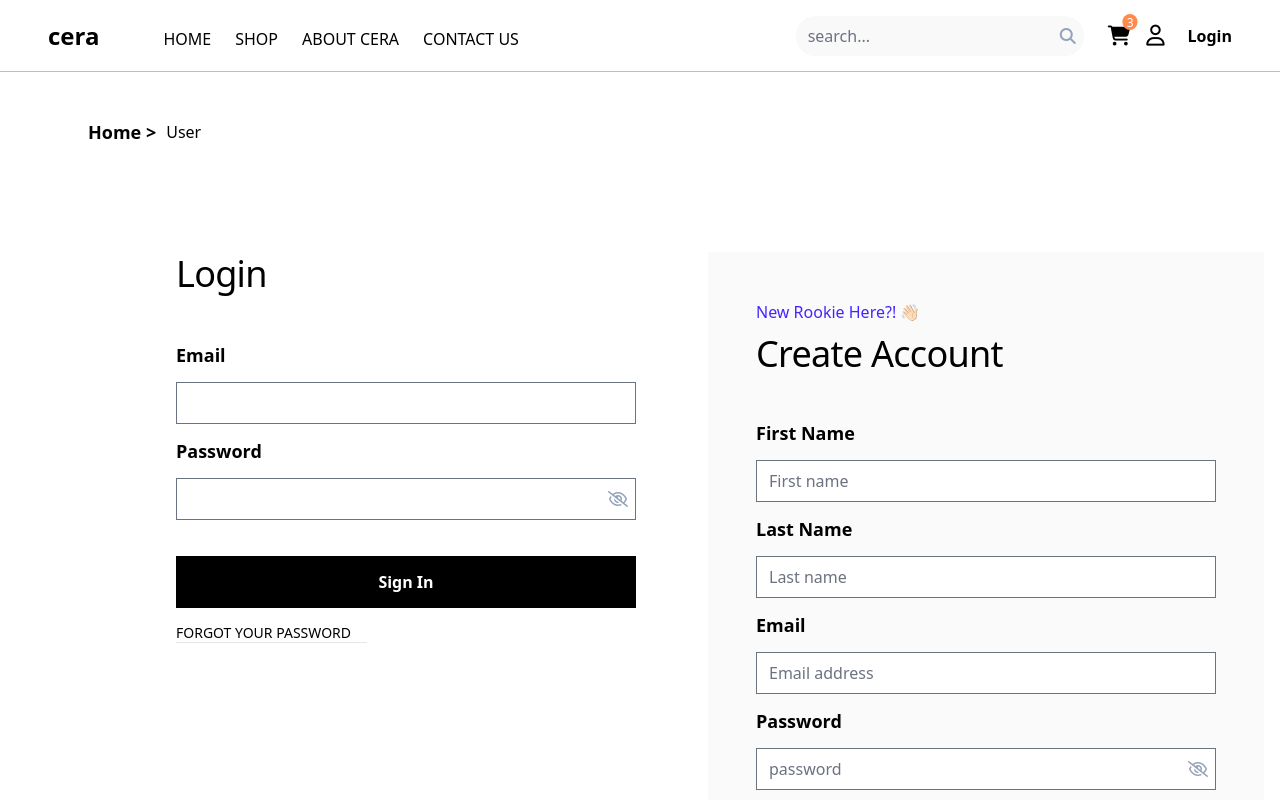
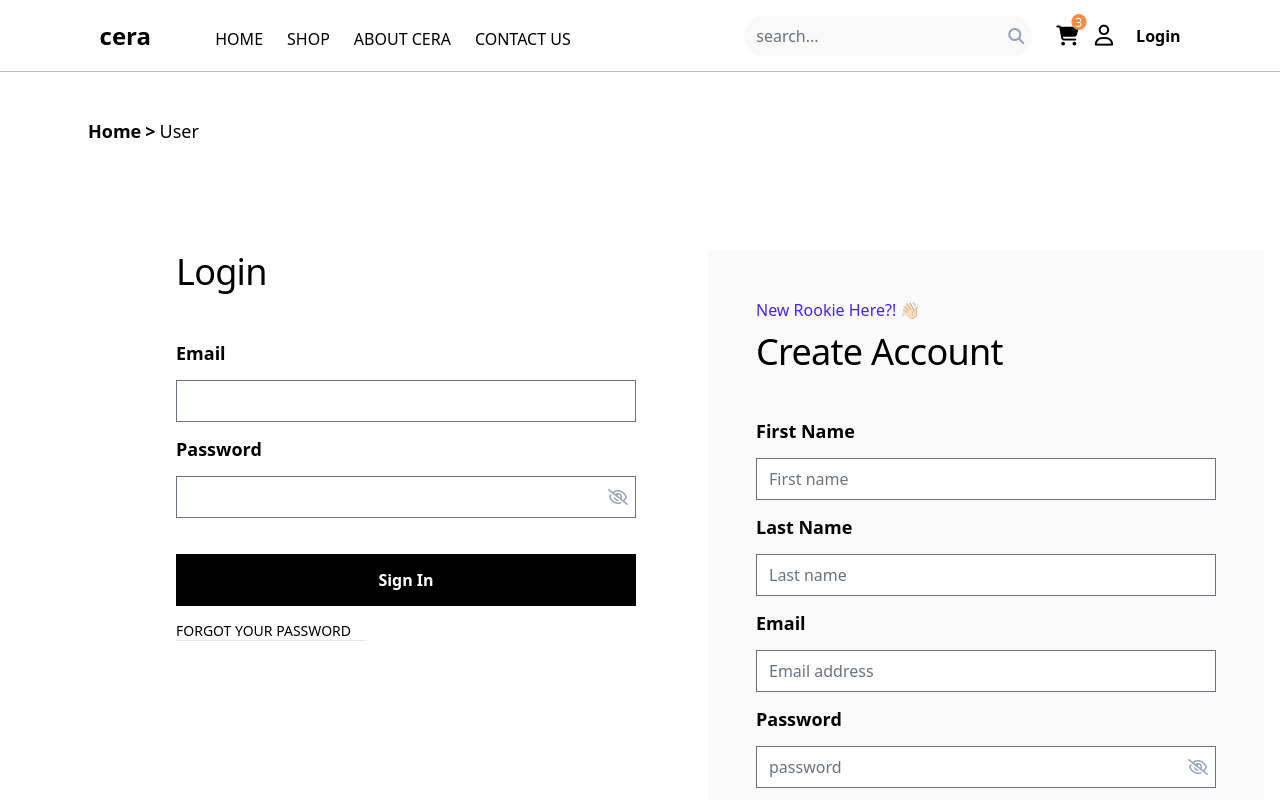
Before and after one commit to prachaya-orr/cera-project, a React (Create React App) app: page /login in a window 1280 px wide. Shown: the top 800 px of the page. Built offline with nearby package versions, Linux system fonts and the light colour scheme; a web font is replaced by a local one.

Commit message:
fixed feature register and add some Loading feature

```diff
--- /dev/null
+++ b/src/components/Footer.jsx
@@ -0,0 +1,9 @@
+import React from 'react'
+
+function Footer() {
+  return (
+    <div className='flex flex-row justify-between flex-start'>Footer</div>
+  )
+}
+
+export default Footer
--- a/src/components/Navbar.jsx
+++ b/src/components/Navbar.jsx
@@ -6,10 +6,10 @@ const NavBar = () => {
   return (
     <>
       <div
-        className="Container flex flex-row justify-between items-center px-12 py-4 gap-[155px] h-[72px] w-full "
+        className="Container flex flex-row justify-around items-center px-12 py-4 gap-[155px] h-[72px] w-100% "
         style={{ borderBottom: '1px solid #BDBDBD' }}
       >
-        <div className="flex flex-row items-center p-0 gap-[64px] w-[387px] h-[29px]">
+        <div className="flex flex-row  justify-around items-center p-0 gap-[64px] w-[387px] h-[29px]">
           <Link to={'/'}>
             <span className="font-bold text-[24px] leading-[29px] w-[52px] h-[29px]">
               cera
--- a/src/contexts/AuthContext.js
+++ b/src/contexts/AuthContext.js
@@ -10,12 +10,7 @@ function AuthContextProvider({ children }) {
   const [user, setUser] = useState(null);
 
   const register = async (input) => {
-    try {
-      const res = await authService.register(input);
-      toast.success('success register');
-    } catch (err) {
-      toast.error(err.response.data.message);
-    }
+    const res = await authService.register(input);
   };
 
   return (
--- /dev/null
+++ b/src/contexts/LoadingContext.js
@@ -0,0 +1,11 @@
+import { useState } from 'react';
+import { createContext } from 'react';
+
+const LoadingContext = createContext();
+
+function LoadingContextProvider({ children }) {
+    const [loading, setLoading] = useState(false)
+  return <LoadingContext.Provider>{children}</LoadingContext.Provider>;
+}
+
+export default LoadingContextProvider;
--- a/src/features/auth/AuthForm.jsx
+++ b/src/features/auth/AuthForm.jsx
@@ -1,3 +1,4 @@
+import { Link } from 'react-router-dom';
 import LoginForm from './LoginForm';
 import RegisterForm from './RegisterForm';
 
@@ -5,14 +6,18 @@ function AuthForm() {
   return (
     <>
       <div className="flex items-center py-0 px-[88px] gap-[10px] mt-[48px]">
-        <p className="lg-subtitle-1">Home &gt; </p> <p>User</p>
+        <Link to={'/'} className='flex flex-row gap-1'>
+          <p className="lg-subtitle-1">Home </p>
+          <p className="lg-subtitle-1"> &gt; </p>
+          <p className='lg-subtitle-1 font-normal'>User</p>
+        </Link>
       </div>
       <div className="flex flex-col p-0 gap-[108px]">
         <div className="flex justify-between items-start py-0 px-[176px] mx-auto mt-[108px] w-[1440px] h-[782px]">
           <LoginForm />
           <RegisterForm />
         </div>
-        <div className='w-100 h-[392px] bg-apple mt-[108px]'> footer </div>
+        <div className="w-100 h-[392px] bg-apple mt-[108px]"> footer </div>
       </div>
     </>
   );
--- a/src/features/auth/RegisterForm.jsx
+++ b/src/features/auth/RegisterForm.jsx
@@ -24,7 +24,19 @@ function RegisterForm() {
     if (error) {
       return toast.error(error.message);
     }
-    register(input);
+    try {
+      await register(input);
+      toast.success('success register');
+      setInput({
+        firstName: '',
+        lastName: '',
+        email: '',
+        password: '',
+        confirmPassword: '',
+      });
+    } catch (err) {
+      toast.error(err.response.data.message);
+    }
   };
 
   return (
--- a/src/layouts/auth/AuthLayout.js
+++ b/src/layouts/auth/AuthLayout.js
@@ -11,6 +11,7 @@ function AuthLayout() {
       <Container>
         <Outlet />
       </Container>
+      {/* <Footer/> */}
     </>
   );
 }
```
